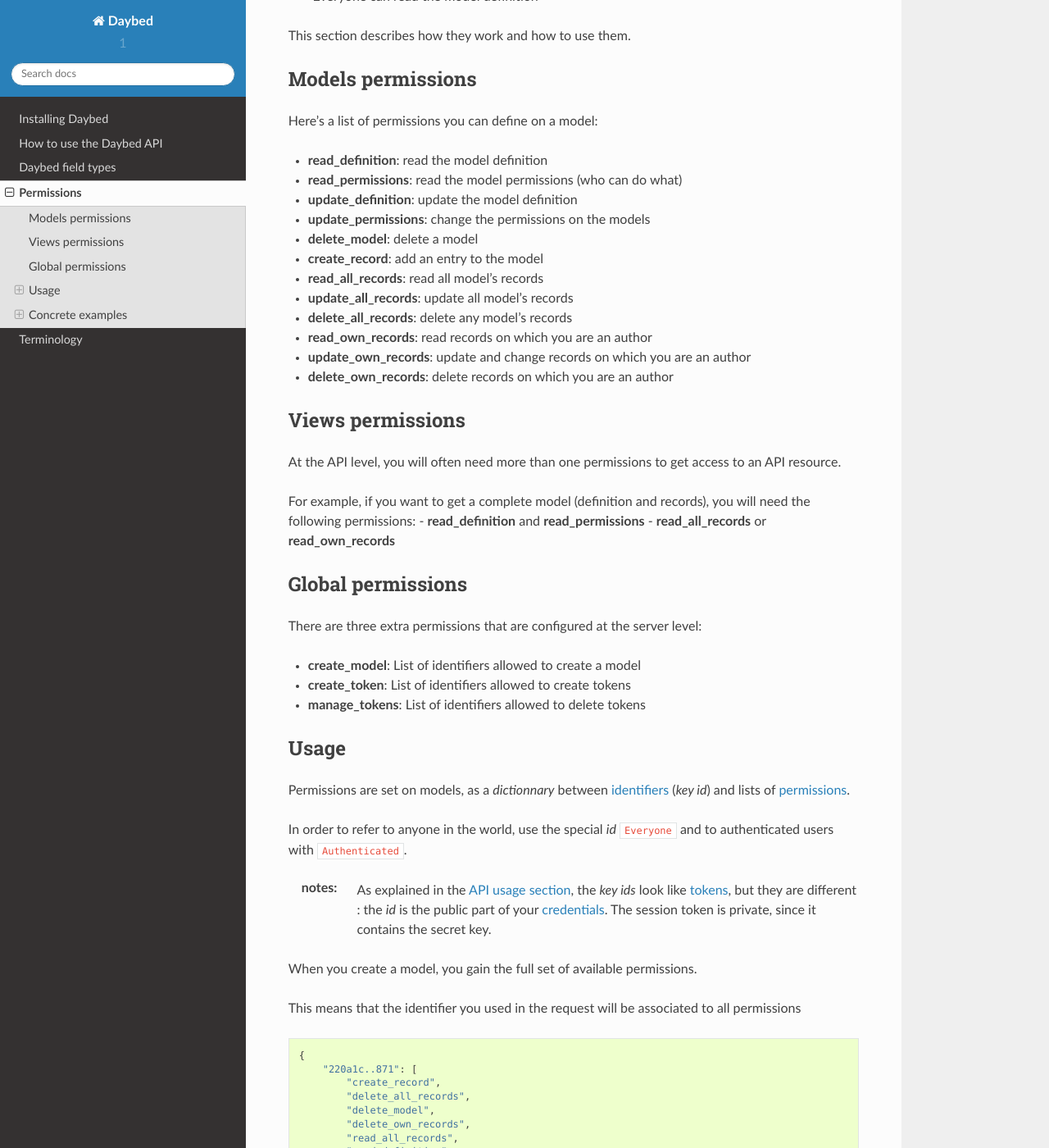
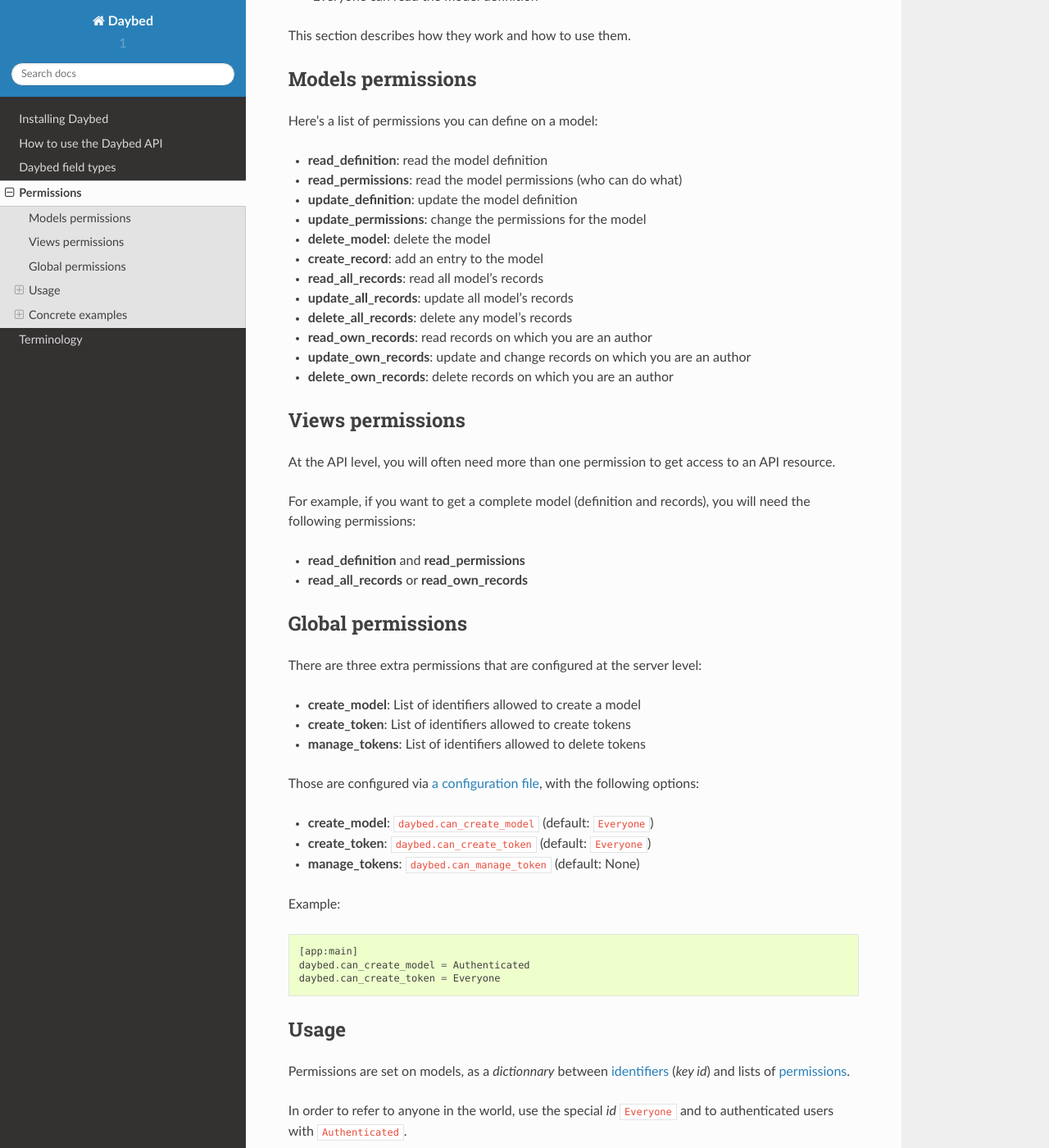
Before and after one commit to spiral-project/daybed, a Sphinx documentation site: the page built from docs/source/permissions.rst, in a window 1280 px wide and 1400 px high, scrolled down 344 px. Shown: the whole window at 82% size. Built offline with Sphinx 7.4.7 and the Read the Docs theme 2.0.0, drawn with Linux system fonts in a browser that asks for light colours; some of the changed text lies outside the part shown.

Commit message:
Fix typos, syntax and wording in the documentation

```diff
--- a/docs/source/index.rst
+++ b/docs/source/index.rst
@@ -38,7 +38,7 @@
 Since *Daybed* talks REST and JSON, you can basically use it as a remote storage with
 any of your favorite technologies (*Python, Android, iOS, AngularJS, Ember.js, Backbone.js, etc.*).
 
-:notes:
+.. note::
 
     Currently, the authentication relies on Basic authentication and `Hawk
     <https://github.com/hueniverse/hawk>`_
--- a/docs/source/install.rst
+++ b/docs/source/install.rst
@@ -102,7 +102,9 @@
                     --link=elasticsearch:elasticsearch \
                     --publish=8000:8000 makinacorpus/daybed
 
-Test it !::
+Test it!
+
+::
 
     $ curl http://localhost:8000
 
@@ -116,6 +118,8 @@
 
 See the ``Dockerfile`` file for a complete list of variables, and their default
 value.
+
+.. _custom-configuration:
 
 Custom configuration
 ~~~~~~~~~~~~~~~~~~~~
--- a/docs/source/permissions.rst
+++ b/docs/source/permissions.rst
@@ -7,7 +7,7 @@
 In *Daybed*, permissions will let you define access rules on models, records
 and even permissions.
 
-They allow to express rules like :
+They allow to express rules like:
 
 - "Everyone can create new records on this model"
 - "Alexis is able to delete records created by others"
@@ -25,8 +25,8 @@
 - **read_definition**: read the model definition
 - **read_permissions**: read the model permissions (who can do what)
 - **update_definition**: update the model definition
-- **update_permissions**: change the permissions on the models
-- **delete_model**: delete a model
+- **update_permissions**: change the permissions for the model
+- **delete_model**: delete the model
 - **create_record**: add an entry to the model
 - **read_all_records**: read all model's records
 - **update_all_records**: update all model's records
@@ -39,11 +39,12 @@
 Views permissions
 =================
 
-At the API level, you will often need more than one permissions to get
+At the API level, you will often need more than one permission to get
 access to an API resource.
 
 For example, if you want to get a complete model (definition and records),
 you will need the following permissions:
+
 - **read_definition** and **read_permissions**
 - **read_all_records** or **read_own_records**
 
@@ -57,6 +58,19 @@
 - **create_token**: List of identifiers allowed to create tokens
 - **manage_tokens**: List of identifiers allowed to delete tokens
 
+Those are configured via :ref:`a configuration file <custom-configuration>`,
+with the following options:
+
+- **create_model**: ``daybed.can_create_model`` (default: ``Everyone``)
+- **create_token**: ``daybed.can_create_token`` (default: ``Everyone``)
+- **manage_tokens**: ``daybed.can_manage_token`` (default: None)
+
+Example::
+
+    [app:main]
+    daybed.can_create_model = Authenticated
+    daybed.can_create_token = Everyone
+
 
 Usage
 =====
@@ -67,7 +81,7 @@
 In order to refer to anyone in the world, use the special *id* ``Everyone``
 and to authenticated users with ``Authenticated``.
 
-:notes:
+.. note::
 
     As explained in the :ref:`API usage section <usage-section>`, the
     *key ids* look like :term:`tokens`, but they are different : the *id*
@@ -77,10 +91,14 @@
 
 When you create a model, you gain the full set of available permissions.
 
-This means that the identifier you used in the request will be associated to all permissions ::
+This means that the identifier you used in the request will be associated to all permissions::
+
+    http GET http://localhost:8000/models/todo/permissions --verbose \
+    --auth-type=hawk \
+    --auth='ad37fc395b7ba83eb496849f6db022fbb316fa11081491b5f00dfae5b0b1cd22:'
 
     {
-        "220a1c..871": [
+        "e0394574578356252e2033b829b90291e2ff1f33ccbcbcec777485f3a5a10bca": [
             "create_record",
             "delete_all_records",
             "delete_model",
@@ -91,8 +109,8 @@
             "read_permissions",
             "update_all_records",
             "update_definition",
-            "update_own_records"
-            "update_permissions",
+            "update_own_records",
+            "update_permissions"
         ]
     }
 
@@ -100,9 +118,7 @@
 Let's say you want to allow authenticated users to create records and manage
 their own records on this model.
 
-Permissions become :
-
-::
+Permissions become::
 
     {
         "Authenticated": [
@@ -111,7 +127,7 @@
             "update_own_records",
             "delete_own_records"
         ],
-        "220a1c..871": [
+        "e0394574578356252e2033b829b90291e2ff1f33ccbcbcec777485f3a5a10bca": [
             "create_record",
             "delete_all_records",
             "delete_model",
@@ -122,8 +138,8 @@
             "read_permissions",
             "update_all_records",
             "update_definition",
-            "update_own_records"
-            "update_permissions",
+            "update_own_records",
+            "update_permissions"
         ]
     }
 
@@ -133,9 +149,9 @@
 You can use ``-`` and ``+`` to modify the existing set of permissions for an
 identifier.
 
-To grant `create_record` to anonymous users, ``read_permissions`` to
-authenticated users and remove `update_permissions` from *id* ``220a1c..871``
-you would have to send the following request ::
+To grant ``create_record`` to anonymous users, ``read_permissions`` to
+authenticated users and remove ``update_permissions`` from *id* ``220a1c..871``
+you would have to send the following request::
 
     {
         "Everyone": ["+create_record"],
@@ -150,9 +166,9 @@
         "220a1c..871": ["+ALL"]
     }
 
-:notes:
+.. note::
 
-    `+` is implicit, the permission is added if not specified
+    ``+`` is implicit, the permission is added if not specified
     (i.e. ``ALL`` is equivalent to ``+ALL``).
 
 
@@ -200,10 +216,10 @@
         "6780dd..df1": [
             "update_definition",
             "read_permissions",
-            "update_permissions",
+            "update_permissions"
         ],
         "220a1c..871": [
-            "ALL",
+            "ALL"
         ]
     }
 
@@ -215,17 +231,15 @@
 nor to see the poll results.
 
 ``read_definition`` is given to everyone, as it might be used to build the
-form on the client-side:
-
-::
+form on the client-side::
 
     {
         "Everyone": [
             "read_definition",
-            "create_record",
+            "create_record"
         ],
         "220a1c..871": [
-            "ALL",
+            "ALL"
         ]
     }
 
```
Also changed, not shown: other parts of docs/source/permissions.rst (+9 -9 lines), docs/source/fieldtypes.rst (+37 -18 lines), docs/source/terminology.rst (+6 -6 lines), docs/source/usage.rst (+8 -6 lines).
